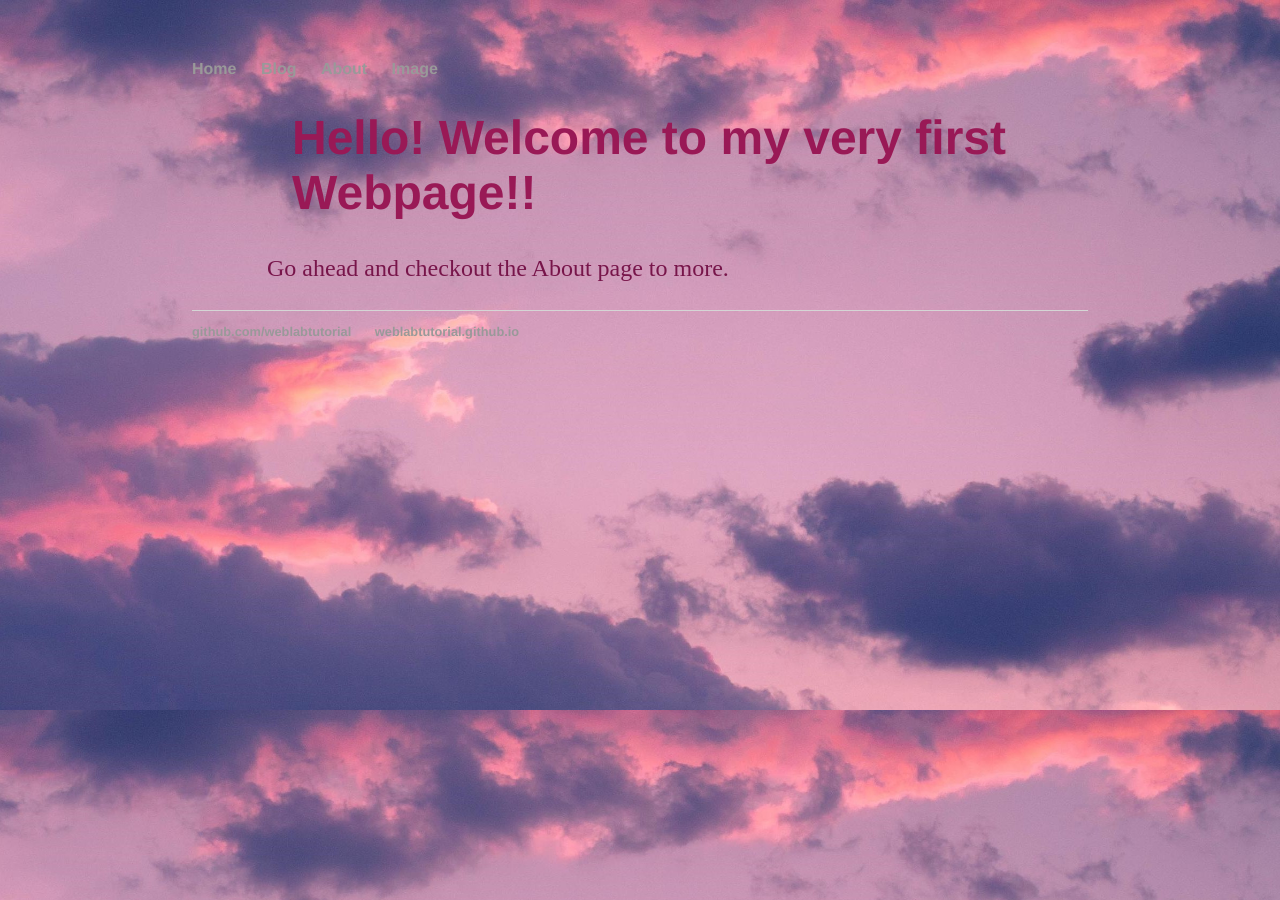
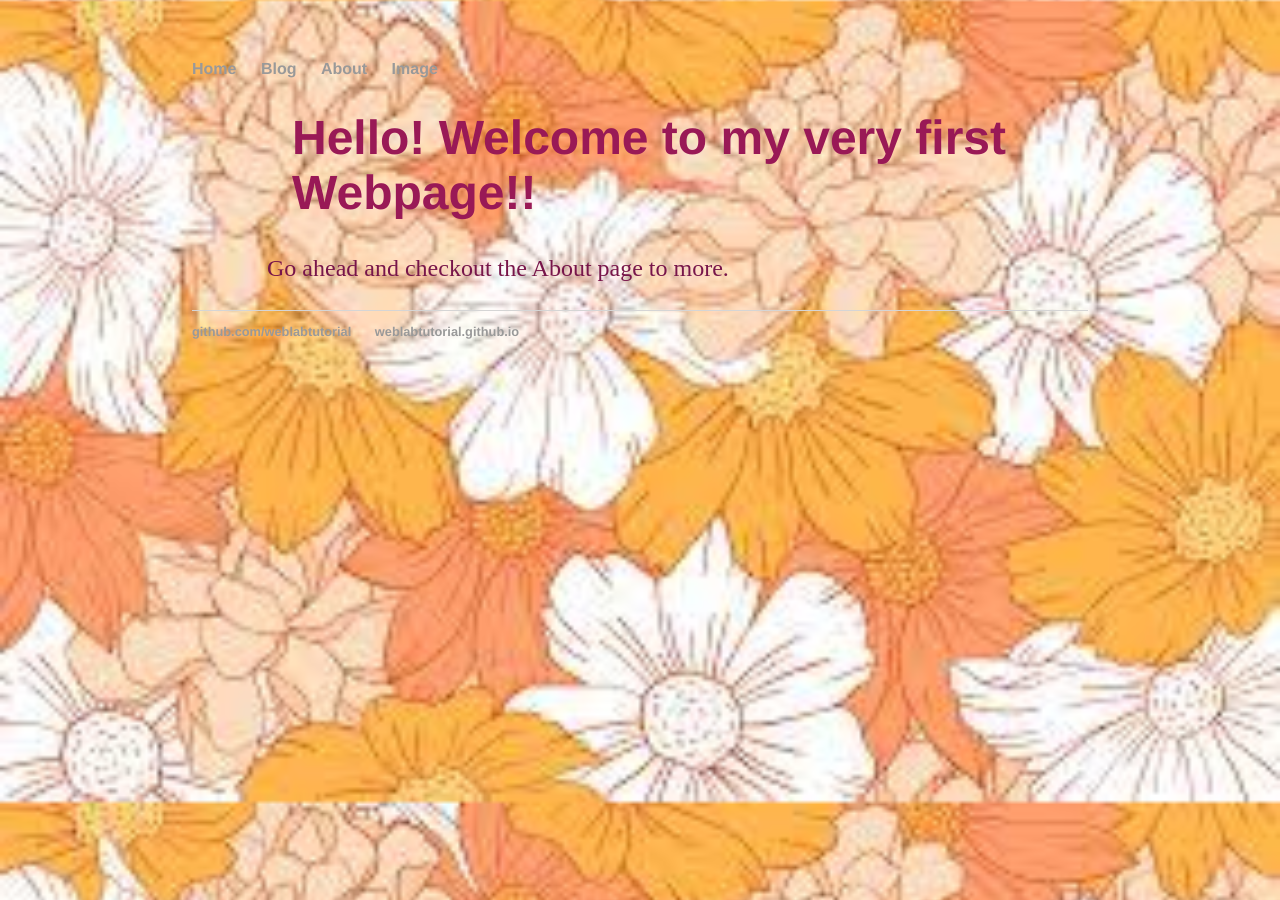
Before and after one commit to Kanaga2004/Kanaga2004.github.io, a Jekyll site: the page built from index.html, in a window 1280 px wide. Built offline with Jekyll 4.4.1, drawn with Linux system fonts in a browser that asks for light colours.

Commit message:
Update main.css

```diff
--- a/css/main.css
+++ b/css/main.css
@@ -1,7 +1,7 @@
 body {
  margin: 60px auto;
  width: 70%;
- background-image: url("/images/2548172.jpg");
+ background-image: url("/images/download.jpg");
  background-size: cover;
 }
 h1 {
```
